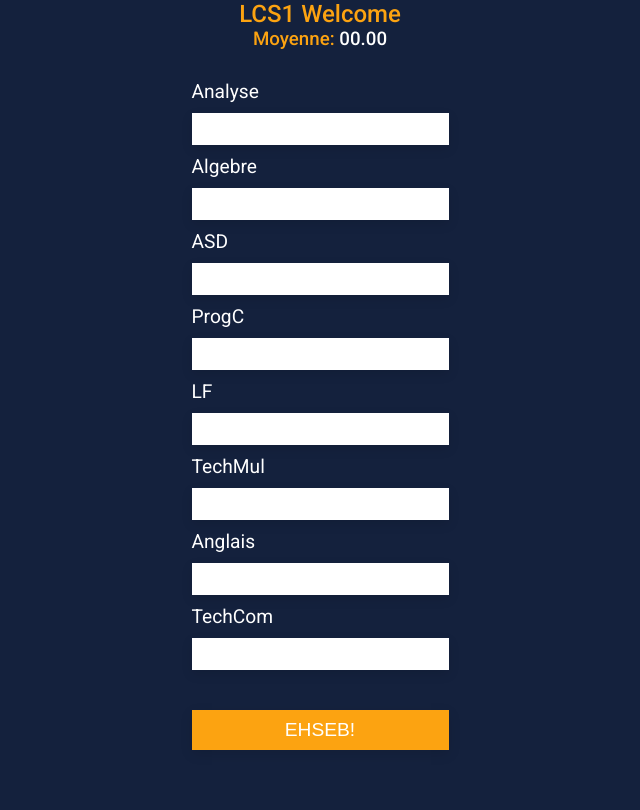
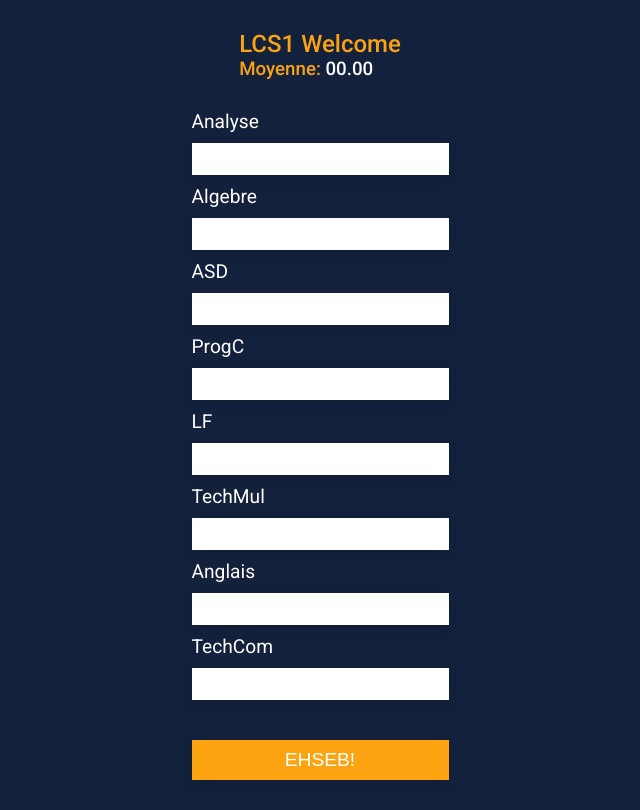
Before and after one commit to yassinehemissi/lcs_calculator, a plain HTML site: page index.html in a window 1280 px wide. Shown: the whole page, without its empty margins (320-960 px from the left). Drawn offline with Linux system fonts and the light colour scheme.

Commit message:
Update style.css

```diff
--- a/style.css
+++ b/style.css
@@ -23,16 +23,18 @@ body {
   -webkit-box-align: center;
       -ms-flex-align: center;
           align-items: center;
-
   background-color: #14213d;
   font-family: "Roboto", Arial, Helvetica, sans-serif;
+}
+
+header {
+  margin-top: 30px;
 }
 
 header h2,
 header h3 {
   color: #fca311;
   font-weight: 500;
-  text-align:center;
 }
 
 header #moy_cont {
@@ -99,5 +101,6 @@ main button {
   background-color: #fca311;
   color: white;
   font-weight: 400;
+  margin-bottom: 30px;
 }
 /*# sourceMappingURL=style.css.map */
```
